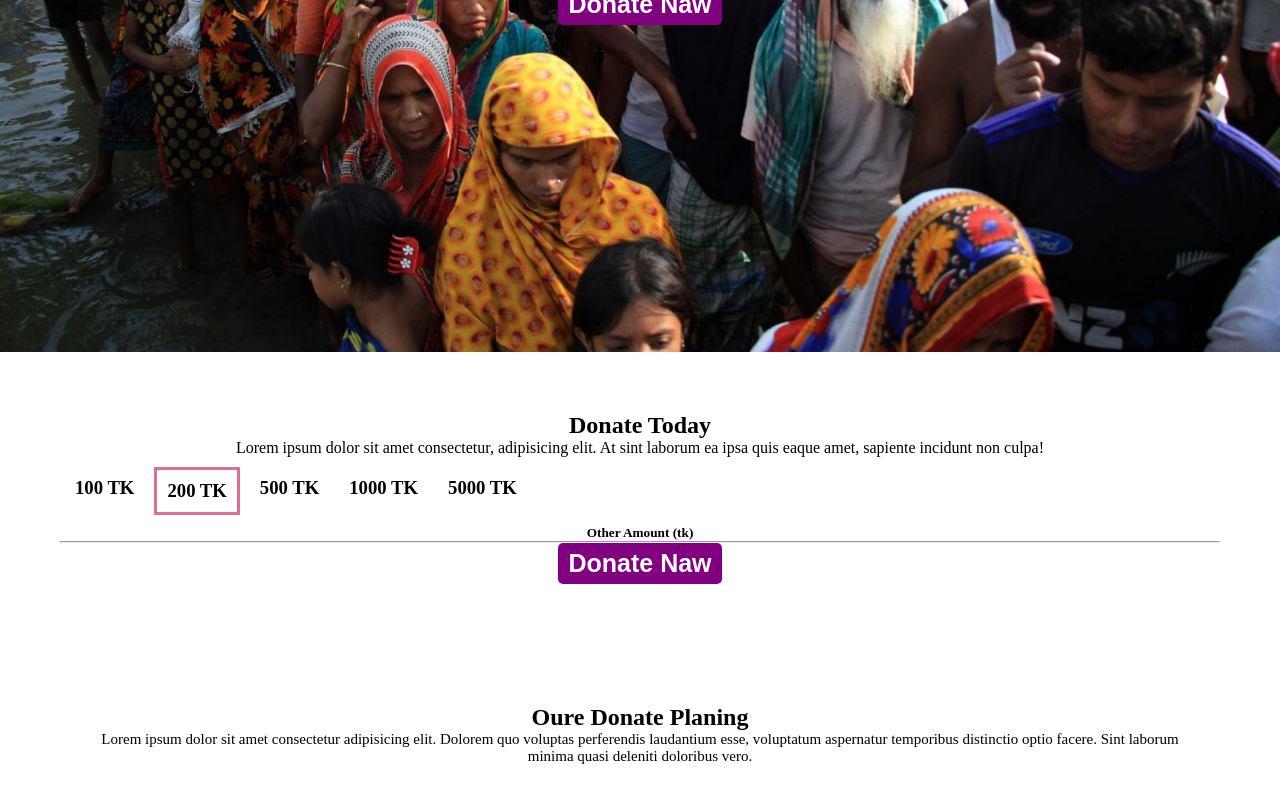
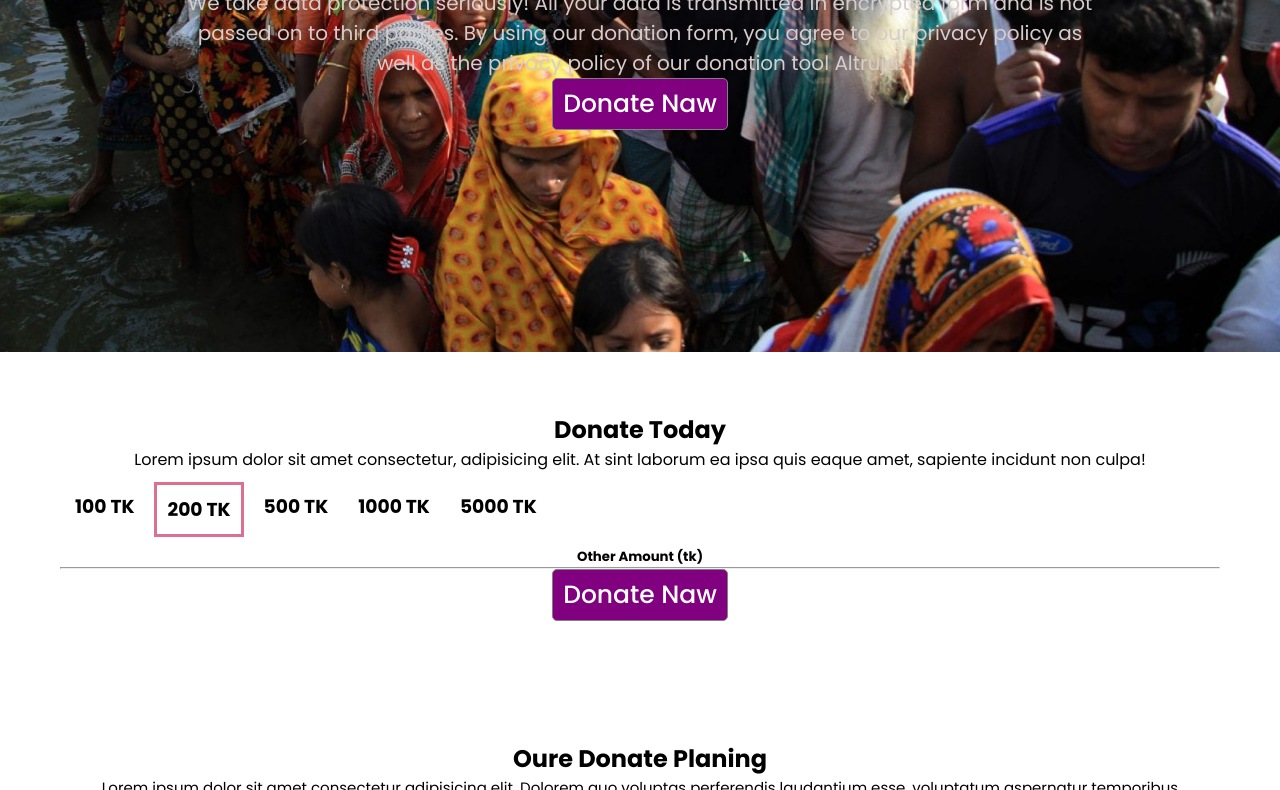
Before and after one commit to rabby-web/donate, a plain HTML site: page index.html in a window 1280 px wide. Shown: the part 368-1158 px from the top of the page. Drawn offline with Linux system fonts and the light colour scheme.

Commit message:
thard commit

```diff
--- a/index.html
+++ b/index.html
@@ -9,25 +9,22 @@
     <!-- stylesheet -->
     <link rel="stylesheet" href="style.css">
 </head>
-<!-- header -->
+<!--============= header start =============-->
 <header>
-    <!-- top banner -->
+    <!--============= top banner start =============-->
     <div class="top-banner">
         <div class="banner-text">
             <h1>Let's Help Thoes Who Are More In Need</h1>
-            <p>Lorem ipsum dolor sit amet consectetur, adipisicing elit. Neque, laboriosam quisquam minima facilis
-                remautem ipsa quas deleniti velit beatae assumenda nam quam quo reiciendis consectetur nisi minus?
-                VeniamLorem ipsum dolor sit amet consectetur, adipisicing elit. Neque, laboriosam quisquam minima
-                facilis
-                remautem ipsa quas deleniti velit beatae assumenda nam quam quo reiciendis consectetur nisi minus?
-                Veniam</p>
-            <button>Donate Naw</button>
-
+            <p>We take data protection seriously! All your data is transmitted in encrypted form and is not passed on to third parties. By using our donation form, you agree to our privacy policy as well as the privacy policy of our donation tool Altruja.</p>
+            <a href="#"><button>Donate Naw</button></a>
             </div>
     </div>
+    <!--============= /top banner end/ =============-->
 </header>
+<!--============= /header end/ =============-->
 
-<!-- section-donate -->
+<!--============= main start =============-->
+<main>
     <section>
         <div class="donate-today">
             <div class="donate-text">
@@ -66,6 +63,7 @@
             </div>
         </div>
     </section>
+</main>
 <!-- our plan -->
 <section>
     <div class="our-plan">
@@ -95,6 +93,7 @@
 
     </div>
 </section>
+<!--============= main end =============-->
 <footer>
     <div class="foot">
         <h2>Be Humble</h2>
--- a/style.css
+++ b/style.css
@@ -1,10 +1,49 @@
+@import url('https://fonts.googleapis.com/css2?family=Poppins:wght@400;500;700&display=swap');
+
+/* --------------------------------------------------
+                    global atribute start
+----------------------------------------------------*/
 * {
     margin: 0;
     padding: 0;
     box-sizing: border-box;
+    z-index: hidden;
+    font-family: poppins;
 }
+:root {
+    --main-color: white;
+    --border-color: gray;
+    --black-text: black;
+    --white-text:white;
+    --gray-text: gray;
+    --brown-text: brown;
 
-/* ================ top-banner ================ */
+    --pane-padding: 5px 42px;
+  }
+
+  button {
+    color: white;
+    background-color: purple;
+    padding: 6px 10px;
+    font-size: 25px;
+    font-weight: 500;
+    border: none;
+    border: 1px solid gray;
+    border-radius: 5px;
+}
+a{
+    text-decoration: none;
+}
+/* --------------------------------------------------
+                    /global atribute end
+----------------------------------------------------*/
+
+
+
+/* --------------------------------------------------
+                    header start
+----------------------------------------------------*/
+
 .top-banner {
     background-image: url(./images/donation7.jpg);
     width: 100%;
@@ -14,36 +53,30 @@
     background-size: cover;
     text-align: center;
     align-items: center;
-    padding: 80px 50px;
+    padding: 130px;
 }
 
 .banner-text {
-    color: white;
     padding: 30px 50px;
 }
 
 .banner-text h1 {
     font-size: 65px;
     font-weight: 700;
+    color: var(--white-text);
 }
 
 .banner-text p {
     font-size: 20px;
     color: rgb(215, 203, 203);
 }
-
+/* --------------------------------------------------
+                    /header end
+----------------------------------------------------*/
 /* ================ donate-today ================ */
 
 
-button {
-    color: white;
-    background-color: purple;
-    padding: 6px 10px;
-    font-size: 25px;
-    font-weight: 600;
-    border: none;
-    border-radius: 5px;
-}
+
 
 .donate-today {
     background-color: white;
```
Lines whose indentation alone changed are shown as unchanged.
